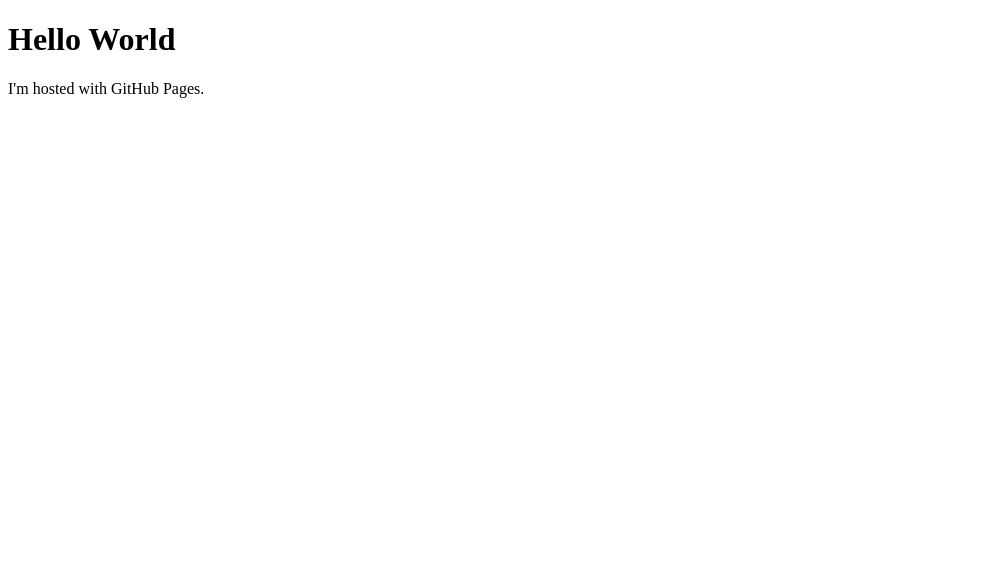
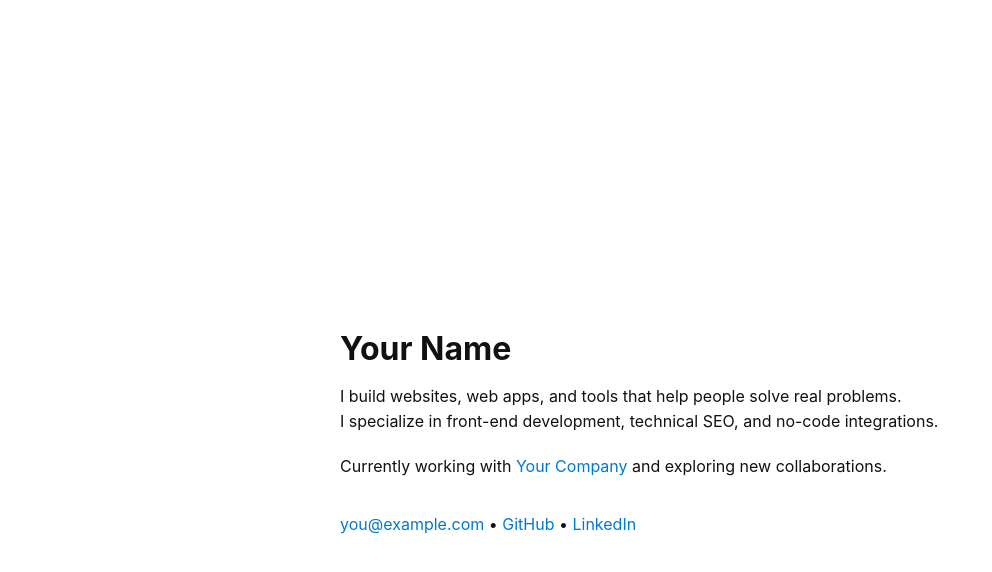
Before and after one commit to jeevesdecker/jeevesdecker.github.io, a plain HTML site: page index.html in a window 1280 px wide. Shown: the whole page, without its empty margins (0-992 px from the left). Drawn offline with Linux system fonts and the light colour scheme.

Commit message:
Update index.html

```diff
--- a/index.html
+++ b/index.html
@@ -1,10 +1,70 @@
 <!DOCTYPE html>
-<html>
+<html lang="en">
 <head>
-	<title>Hi sam!</title>
+  <meta charset="UTF-8" />
+  <meta name="viewport" content="width=device-width, initial-scale=1" />
+  <title>Your Name</title>
+  <style>
+    body {
+      margin: 0;
+      font-family: -apple-system, BlinkMacSystemFont, "Segoe UI", Roboto, Helvetica, Arial, sans-serif;
+      background-color: #ffffff;
+      color: #111;
+      display: flex;
+      justify-content: center;
+      align-items: center;
+      padding: 2rem;
+      min-height: 100vh;
+    }
+
+    .container {
+      max-width: 600px;
+      width: 100%;
+    }
+
+    h1 {
+      font-size: 2rem;
+      margin-bottom: 0.5rem;
+    }
+
+    p {
+      line-height: 1.6;
+      margin-bottom: 1.2rem;
+    }
+
+    a {
+      color: #007acc;
+      text-decoration: none;
+    }
+
+    a:hover {
+      text-decoration: underline;
+    }
+
+    .contact {
+      margin-top: 2rem;
+    }
+  </style>
 </head>
 <body>
-<h1>Hello World</h1>
-<p>I'm hosted with GitHub Pages.</p>
+  <div class="container">
+    <h1>Your Name</h1>
+    <p>
+      I build websites, web apps, and tools that help people solve real problems.<br />
+      I specialize in front-end development, technical SEO, and no-code integrations.
+    </p>
+
+    <p>
+      Currently working with <a href="https://yourcompany.com" target="_blank">Your Company</a> and exploring new collaborations.
+    </p>
+
+    <div class="contact">
+      <p>
+        <a href="mailto:you@example.com">you@example.com</a> •
+        <a href="https://github.com/yourusername" target="_blank">GitHub</a> •
+        <a href="https://linkedin.com/in/yourusername" target="_blank">LinkedIn</a>
+      </p>
+    </div>
+  </div>
 </body>
 </html>
```
